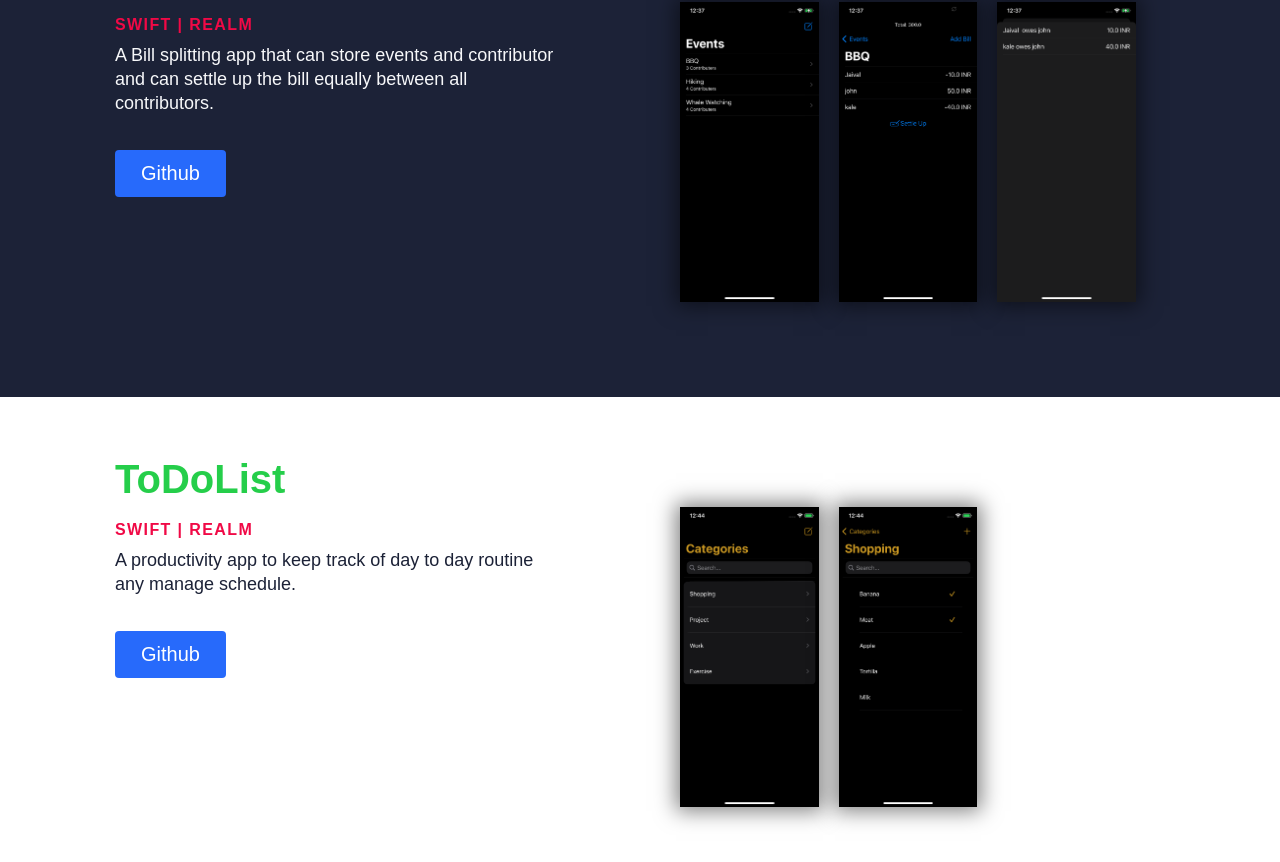
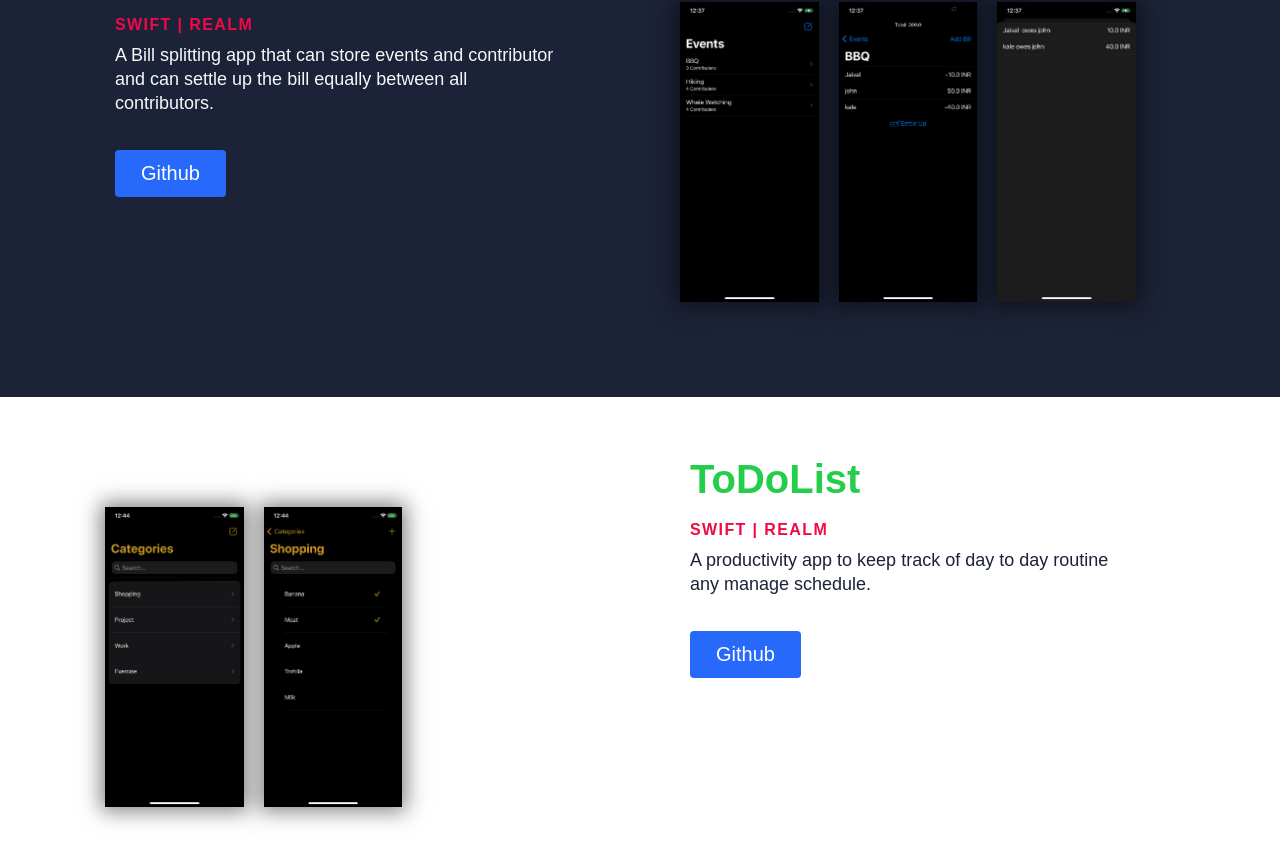
Before and after one commit to JaivalBhup/JaivalBhuptani, a React (Create React App) app: page / in a window 1280 px wide. Shown: the part 2348-3210 px from the top of the page. Built offline with nearby package versions, Linux system fonts and the light colour scheme.

Commit message:
someChanges1

```diff
--- a/src/components/pages/HomePage/Projects.js
+++ b/src/components/pages/HomePage/Projects.js
@@ -60,7 +60,7 @@ export const Projects = [{
     img:'tdl2.jpeg',
     img2:'tdl1.jpeg',
     img3:'',
-    imgStart:'',
+    imgStart:'start',
     topLine: "ToDoList",
     headLine: "Swift | Realm",
     lightText: false,
```
Also changed, not shown: 1 other file (tests, documents, lock files or other folders).
